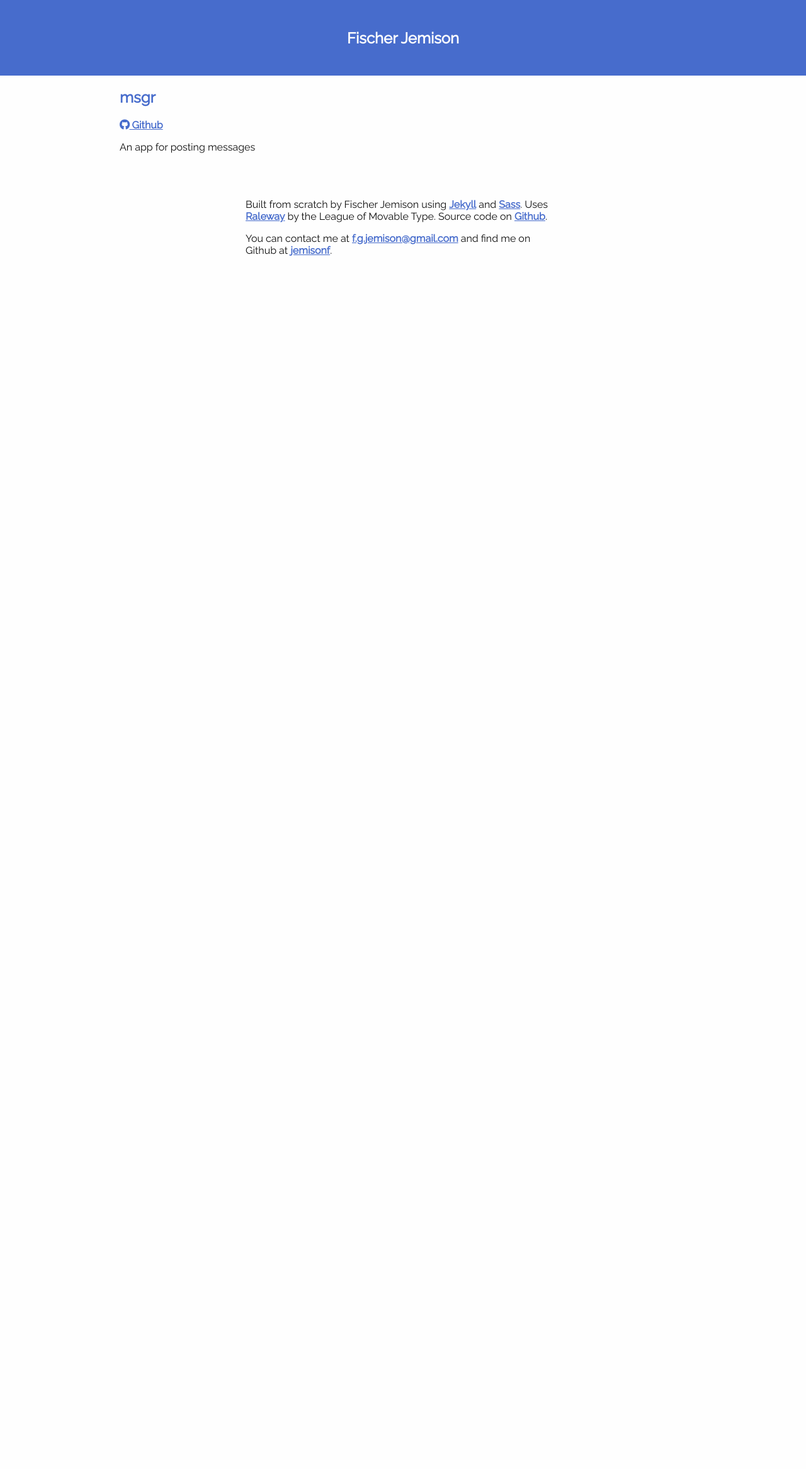
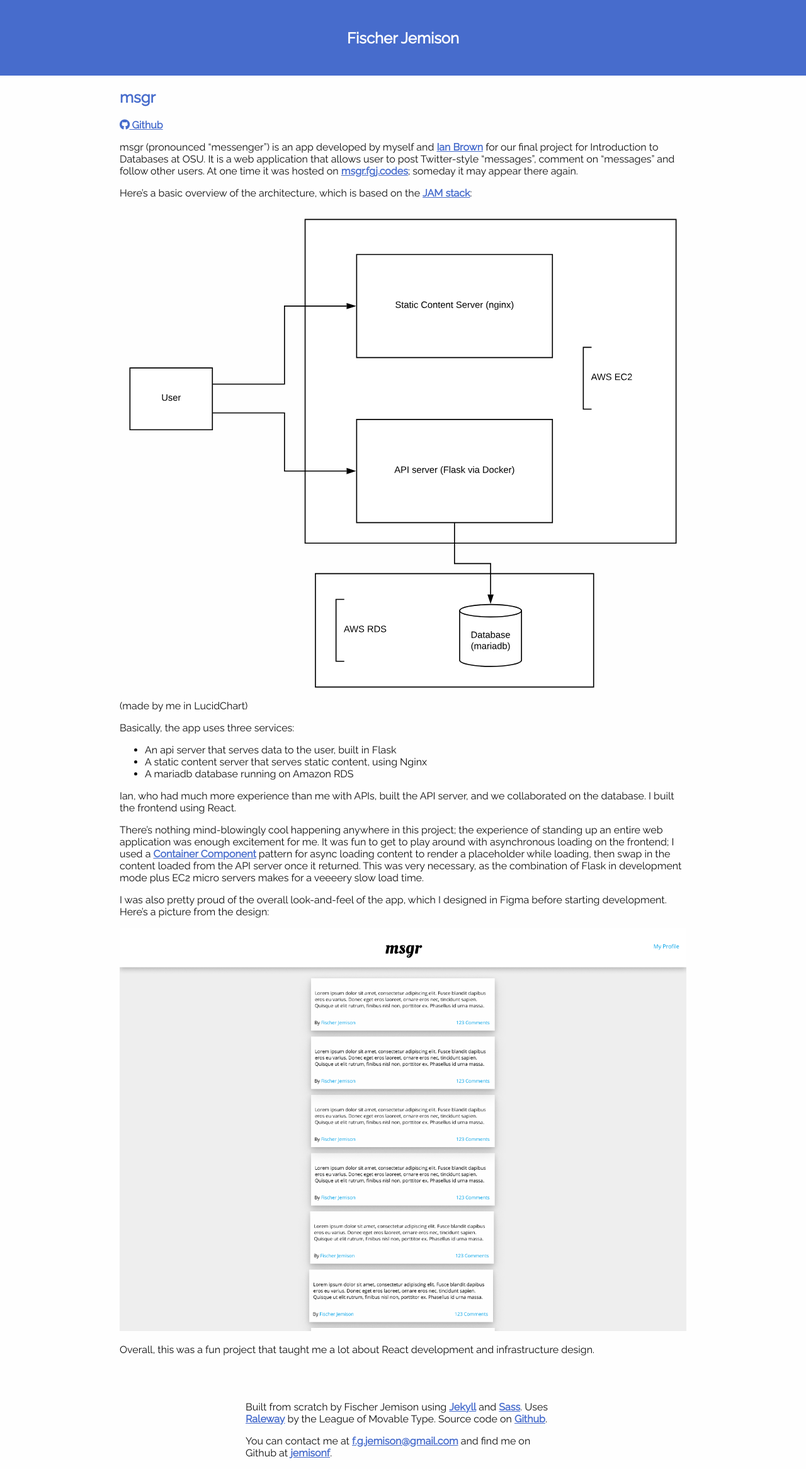
Before and after one commit to jemisonf/jemisonf.github.io, a Jekyll site: the page built from _projects/msgr.md, in a window 1280 px wide. Shown: the whole page at 63% size. Built offline with Jekyll 4.4.1, drawn with Linux system fonts in a browser that asks for light colours; before the commit the page ends 900 px from its top, so only the background shows below that.

Commit message:
adds msgr writeup

```diff
--- a/_projects/msgr.md
+++ b/_projects/msgr.md
@@ -5,4 +5,27 @@
 layout: project
 ---
 
-An app for posting messages
+msgr (pronounced "messenger") is an app developed by myself and [Ian Brown](ianbrown9475) for our final project for Introduction to Databases at OSU. It is a web application that allows user to post Twitter-style "messages", comment on "messages" and follow other users. At one time it was hosted on [msgr.fgj.codes](http://msgr.fgj.codes); someday it may appear there again.
+
+Here's a basic overview of the architecture, which is based on the [JAM stack](https://jamstack.org/):
+
+![Msgr architecture overview](/assets/msgr_overview.svg)
+(made by me in LucidChart)
+
+
+Basically, the app uses three services:
+
+* An api server that serves data to the user, built in Flask
+* A static content server that serves static content, using Nginx
+* A mariadb database running on Amazon RDS
+
+
+Ian, who had much more experience than me with APIs, built the API server, and we collaborated on the database. I built the frontend using React.
+
+There's nothing mind-blowingly cool happening anywhere in this project; the experience of standing up an entire web application was enough excitement for me. It was fun to get to play around with asynchronous loading on the frontend; I used a [Container Component](https://www.javascriptstuff.com/react-ajax-best-practices/#2-container-components) pattern for async loading content to render a placeholder while loading, then swap in the content loaded from the API server once it returned. This was very necessary, as the combination of Flask in development mode plus EC2 micro servers makes for a veeeery slow load time.
+
+I was also pretty proud of the overall look-and-feel of the app, which I designed in Figma before starting development. Here's a picture from the design:
+
+![Msgr user interface picture](/assets/Home.png)
+
+Overall, this was a fun project that taught me a lot about React development and infrastructure design.
--- a/_sass/layout/_main.scss
+++ b/_sass/layout/_main.scss
@@ -5,5 +5,8 @@
         margin-bottom: $page-element-spacing;
         width: 900px;
         @include justify-start;
+        img {
+            max-width: 900px;
+        }
     }
 }
```
Also changed, not shown: assets/Home.png (added), assets/msgr_overview.svg (added).
